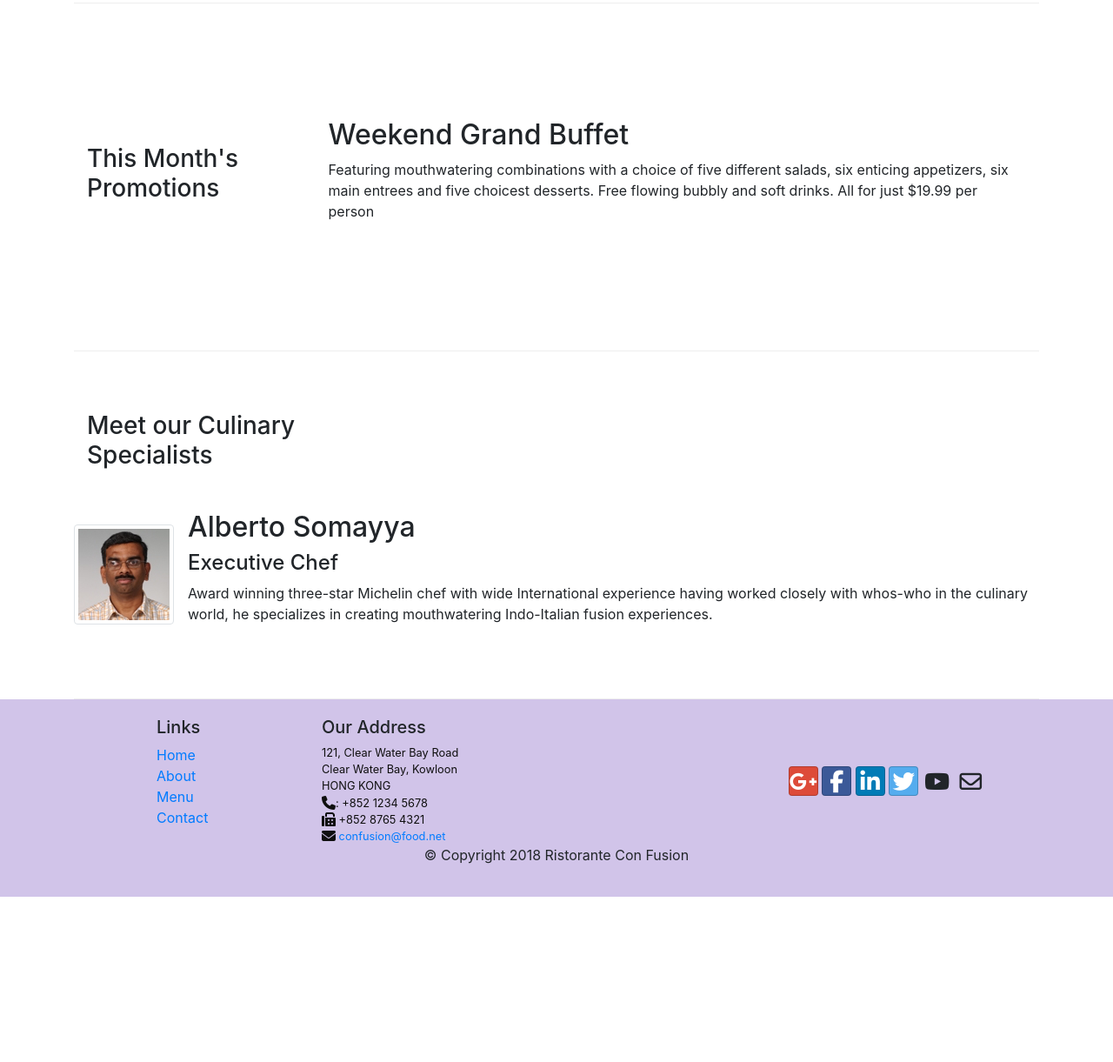
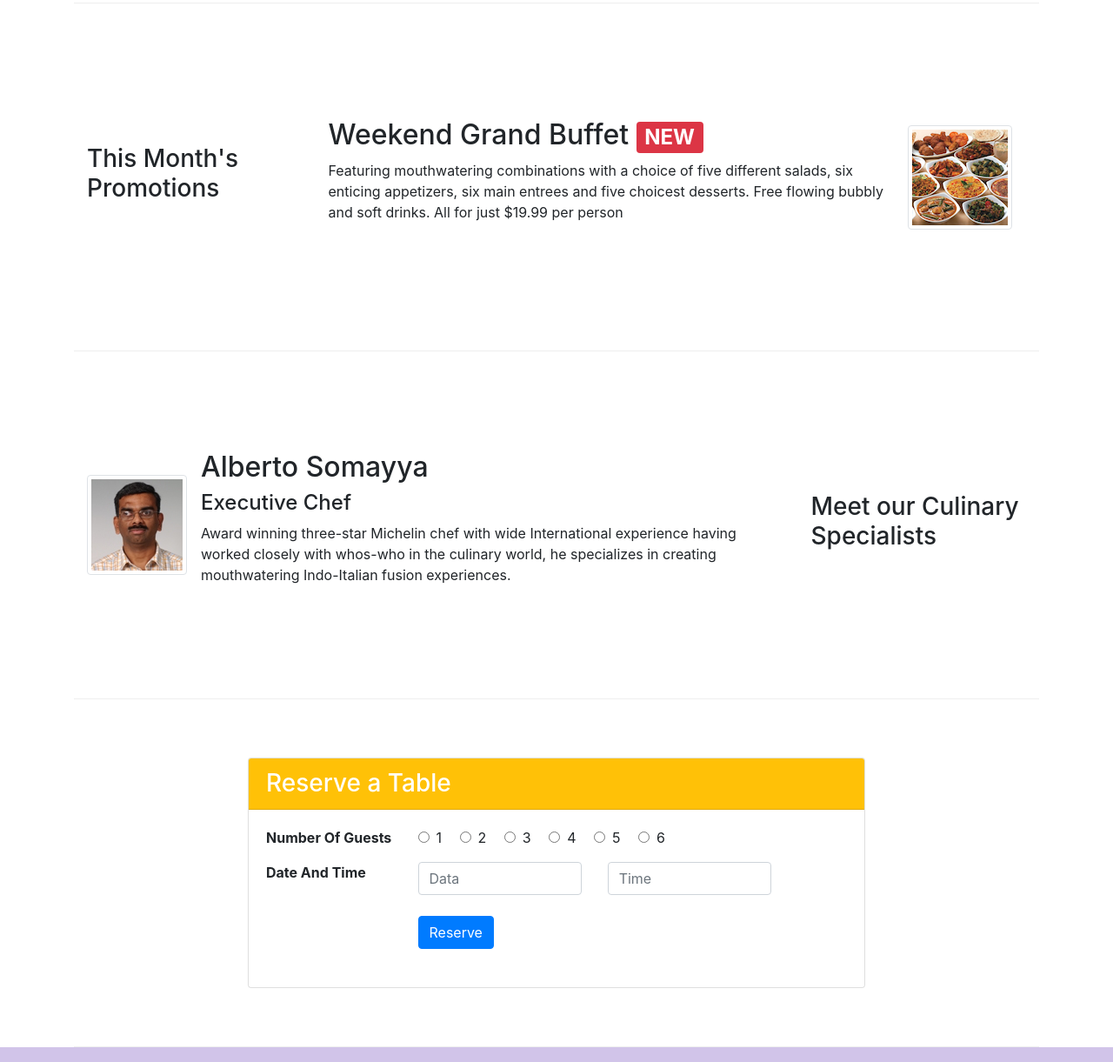
Before and after one commit to renmaoting/bootstrap, a website: page index.html in a window 1280 px wide. Shown: the part 680-1901 px from the top of the page at 87% size. Before the commit the page ends 1711 px from the top, so only its background shows below. Drawn offline with nearby package versions, Linux system fonts and the light colour scheme.

Commit message:
reserve a table

```diff
--- a/index.html
+++ b/index.html
@@ -27,7 +27,7 @@
                         <li class="nav-item active"><a class="nav-link" href="./index.html"><span class="fa fa-home fa-lg"></span> Home</a></li>
                         <li class="nav-item"><a class="nav-link" href="./aboutus.html"><span class="fa fa-info fa-lg"></span> About</a></li>
                         <li class="nav-item"><a class="nav-link" href="#"><span class="fa fa-list fa-lg"></span> Menu</a></li>
-                        <li class="nav-item"><a class="nav-link" href="#"><span class="fa fa-address-card fa-lg"></span> Contact</a></li>
+                        <li class="nav-item"><a class="nav-link" href="./contactus.html"><span class="fa fa-address-card fa-lg"></span> Contact</a></li>
                 </ul>
             </div>
         </div>
@@ -40,8 +40,11 @@
                     <h1>Ristorante con Fusion</h1>
                     <p>We take inspiration from the World's best cuisines, and create a unique fusion experience. Our lipsmacking creations will tickle your culinary senses!</p>
                 </div>
-                <div class="col-12 col-sm align-self-center">
+                <div class="col-12 col-sm-3 align-self-center">
                     <img src="img/logo.png" class="img-fluid">
+                </div>
+                <div class="col-12 col-sm-3 align-self-center">
+                    <a class="btn btn-warning btn-sm btn-block" role="button" href="#reserve">Reserve Table</a>
                 </div>
             </div>
         </div>
@@ -49,10 +52,10 @@
 
     <div class = "container">
         <div class = "row row-content align-items-center">
-            <div class = "col-12 col-sm-4 col-md-3">
+            <div class = "col-12 col-sm-4 order-sm-last col-md-3">
                 <h3>Our Lipsmacking Culinary Creations</h3>
             </div>
-            <div class="media">
+            <div class="media col order-sm-first">
                 <img class="d-flex mr-3 img-thumbnail align-self-center"
                         src="img/uthappizza.png" alt="Uthappizza">
                 <div class="media-body">
@@ -70,18 +73,22 @@
             <div class = "col-12 col-sm-4 col-md-3">
                 <h3>This Month's Promotions</h3>
             </div>
-            <div class="col col-sm col-md">
-                <h2>Weekend Grand Buffet</h2>
-                <p>Featuring mouthwatering combinations with a choice of five different salads, six enticing appetizers, six main entrees and five choicest desserts. Free flowing bubbly and soft drinks. All for just $19.99 per person </p>
+            <div class="media col col-sm col-md">
+                <div class="media-body">
+                    <h2 class="mt-0">Weekend Grand Buffet <span class="badge badge-danger">NEW</span></h2>
+                    <p class="d-none d-sm-block">Featuring mouthwatering combinations with a choice of five different salads, six enticing appetizers, six main entrees and five choicest desserts. Free flowing bubbly and soft drinks. All for just $19.99 per person </p>
+                </div>
+                <img class="d-flex mr-3 img-thumbnail align-self-center"
+                        src="img/buffet.png" alt="Weekend Grand Buffet">
             </div>
         </div>
 
         <div class = "row row-content align-items-center">
-            <div class = "col-12 col-sm-4 col-md-3">
+            <div class = "col-12 col-sm-4 order-sm-last col-md-3">
                 <h3>Meet our Culinary Specialists</h3>
             </div>
-            <div class="media">
-                <img class=" mr-3 img-thumbnail align-self-center"
+            <div class="media col order-sm-first">
+                <img class="d-flex mr-3 img-thumbnail align-self-center"
                         src="img/alberto.png" alt="Alberto Somayya">
                 <div class="media-body">
                     <h2 class="mt-0">Alberto Somayya</h2>
@@ -91,6 +98,49 @@
                         whos-who in the culinary world, he specializes in
                         creating mouthwatering Indo-Italian fusion experiences.
                         </p>
+                </div>
+            </div>
+        </div>
+
+        <div class="row row-content justify-content-center" id="reserve">
+            <div class="col-12 col-sm-8 align-self-center">
+                <div class="card">
+                    <h3 class="card-header bg-warning text-white">Reserve a Table</h3>
+                    <div class="card-body">
+                        <dl class="row">
+                            <dt class="col-12 col-sm-3">Number Of Guests</dt>
+                            <dd class="col col-sm-9">
+                                <form class="sexClass">
+                                    <label class="single mr-3"><input type="radio" name="num" value="1" class="mr-2"/>1</label>
+                                    <label class="single mr-3"><input type="radio" name="num" value="2" class="mr-2"/>2</label>
+                                    <label class="single mr-3"><input type="radio" name="num" value="3" class="mr-2"/>3</label>
+                                    <label class="single mr-3"><input type="radio" name="num" value="4" class="mr-2"/>4</label>
+                                    <label class="single mr-3"><input type="radio" name="num" value="5" class="mr-2"/>5</label>
+                                    <label class="single mr-3"><input type="radio" name="num" value="6" class="mr-2"/>6</label>
+                                </form>
+                            </dd>
+                            <dt class="col-12 col-sm-3">Date And Time</dt>
+                            <dd class="col col-md-9">
+                                <div class="row form-group">
+                                    <div class="col-md-5">
+                                        <input type="text" class="form-control" id="Date" name="Date"
+                                            placeholder="Data">
+                                    </div>
+                                    <div class="col-md-5">
+                                        <input type="text" class="form-control" id="Time" name="Time"
+                                            placeholder="Time">
+                                    </div>
+                                </div>
+                            </dd>
+                            <dd class="col-12 col-sm-9 offset-sm-3">
+                                <div class="row">
+                                    <div class="col-md-10">
+                                        <button type="submit" class="btn btn-primary">Reserve</button>
+                                    </div>
+                                </div>
+                            </dd>
+                        </dl>
+                    </div>
                 </div>
             </div>
         </div>
```
Also changed, not shown: aboutus.html (+1 -1 lines).
